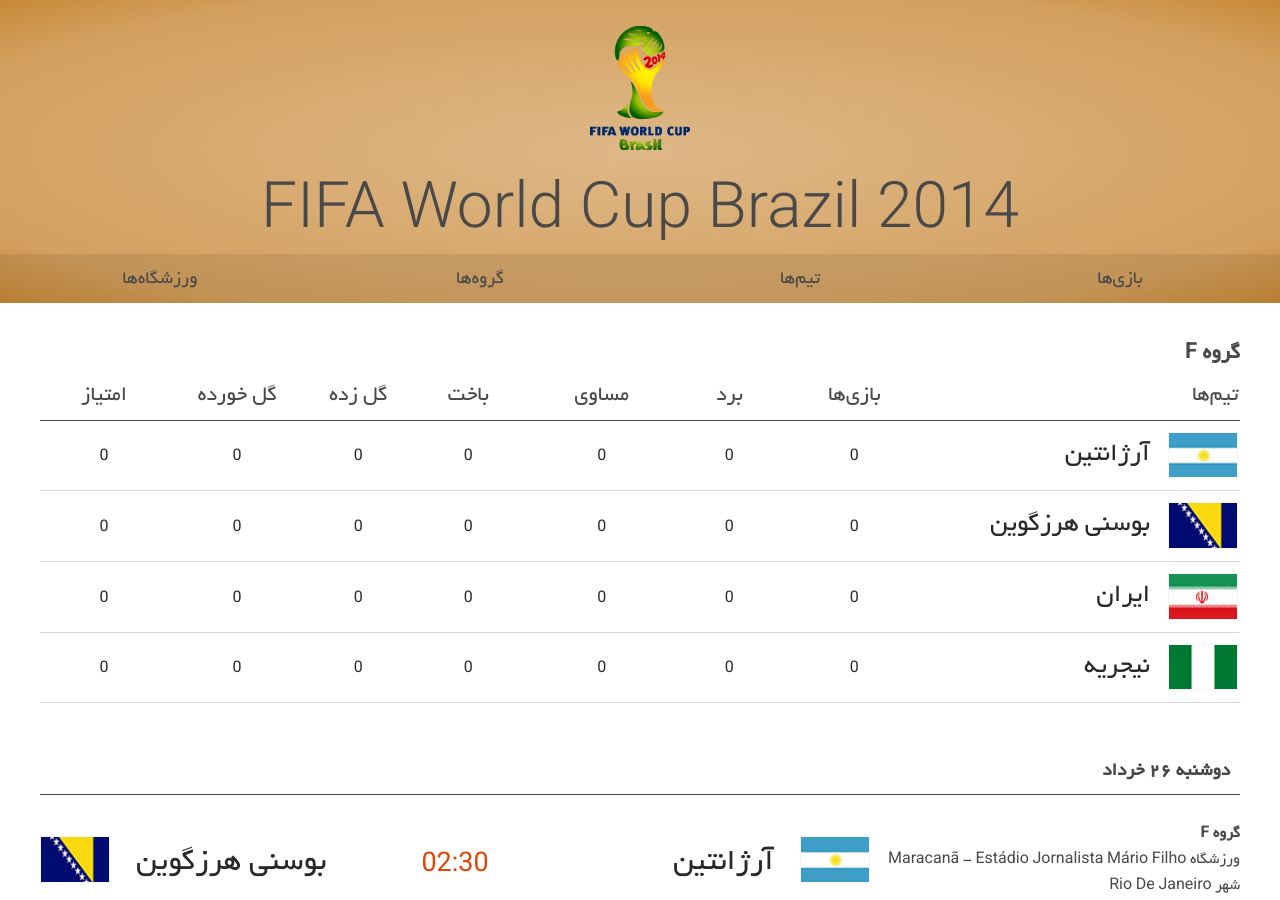
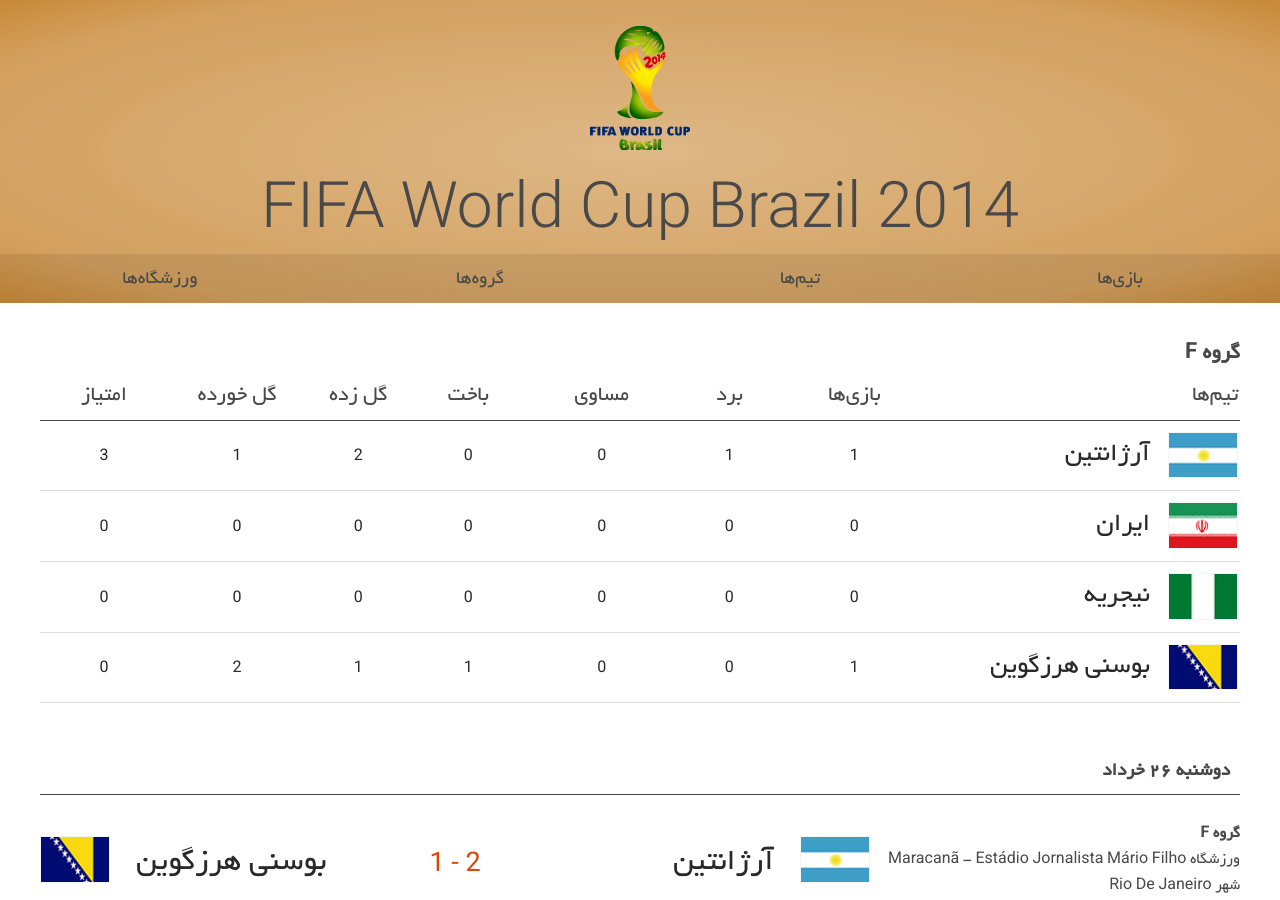
Before and after one commit to HosseinKarami/fifawc, a Jekyll site: the page built from groups/F/index.html, in a window 1280 px wide and 900 px high. Built offline with Jekyll 4.4.1, drawn with Linux system fonts in a browser that asks for light colours; comment, search, counter and statistics services are not loaded.

Commit message:
ARG Vs BIH

```diff
--- a/_data/groups.yml
+++ b/_data/groups.yml
@@ -197,22 +197,13 @@
   teams:
   - team: آرژانتین
     flag: assets/img/flags/arg.png
-    played: "0"
-    won: "0"
+    played: "1"
+    won: "1"
     draw: "0"
     lost: "0"
-    GF: "0"
-    GA: "0"
-    points: "0"
-  - team: بوسني هرزگوين
-    flag: assets/img/flags/bih.png
-    played: "0"
-    won: "0"
-    draw: "0"
-    lost: "0"
-    GF: "0"
-    GA: "0"
-    points: "0"
+    GF: "2"
+    GA: "1"
+    points: "3"
   - team: ایران
     flag: assets/img/flags/irn.png
     played: "0"
@@ -230,6 +221,15 @@
     lost: "0"
     GF: "0"
     GA: "0"
+    points: "0"
+  - team: بوسني هرزگوين
+    flag: assets/img/flags/bih.png
+    played: "1"
+    won: "0"
+    draw: "0"
+    lost: "1"
+    GF: "1"
+    GA: "2"
     points: "0"
 
 - group: G
--- a/_data/matches.yml
+++ b/_data/matches.yml
@@ -174,12 +174,12 @@
     team2: بوسني هرزگوين
     flag1: assets/img/flags/arg.png
     flag2: assets/img/flags/bih.png
-    pts1: "zero"
-    pts2: "0"
-    goal1: ""
-    goal2: ""
-    yellow1: "0"
-    yellow2: "0"
+    pts1: "2"
+    pts2: "1"
+    goal1: "سيد کولاسيناچ ('3 OG), ليونل مسی ('65)"
+    goal2: "وداد ايبيسويچ ('84)"
+    yellow1: "مارکوس روجو ('25)"
+    yellow2: "امير اسپاييچ ('63)"
     red1: "0"
     red2: "0"
     time: "02:30"
```
